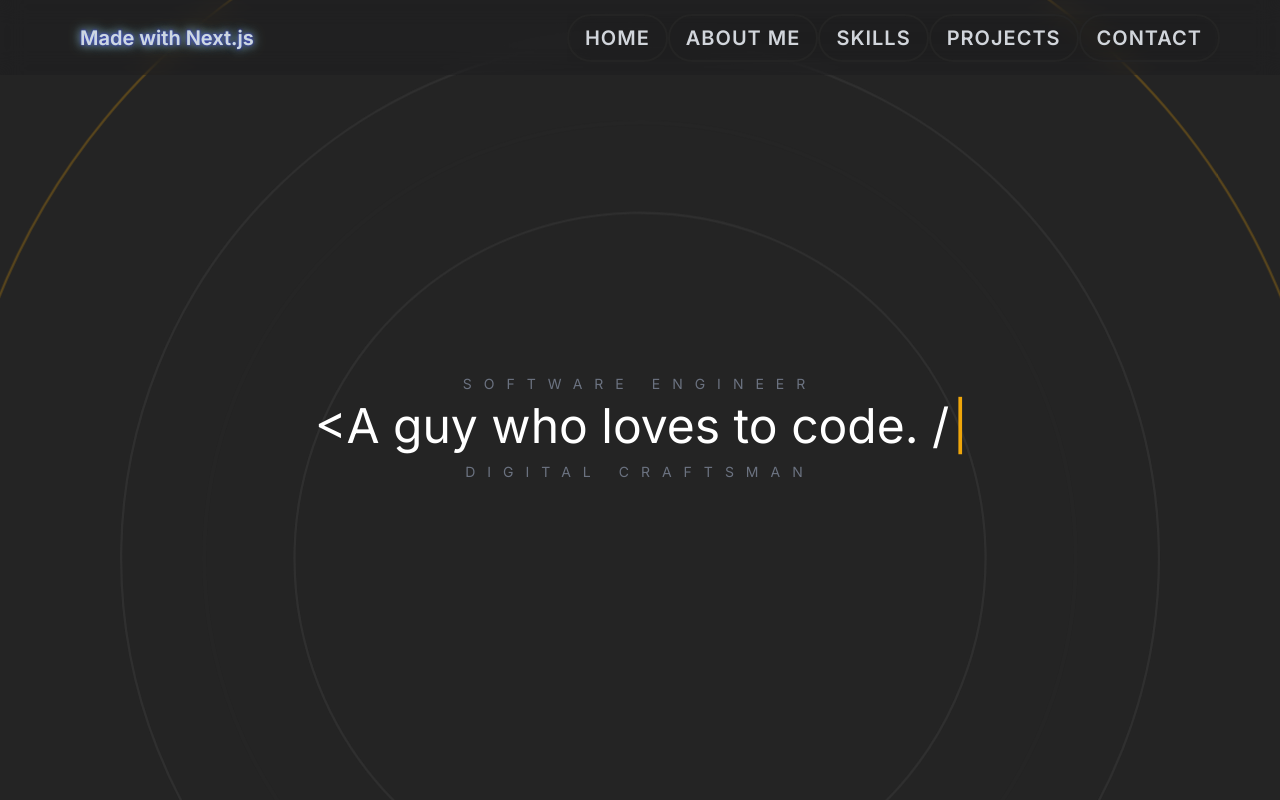
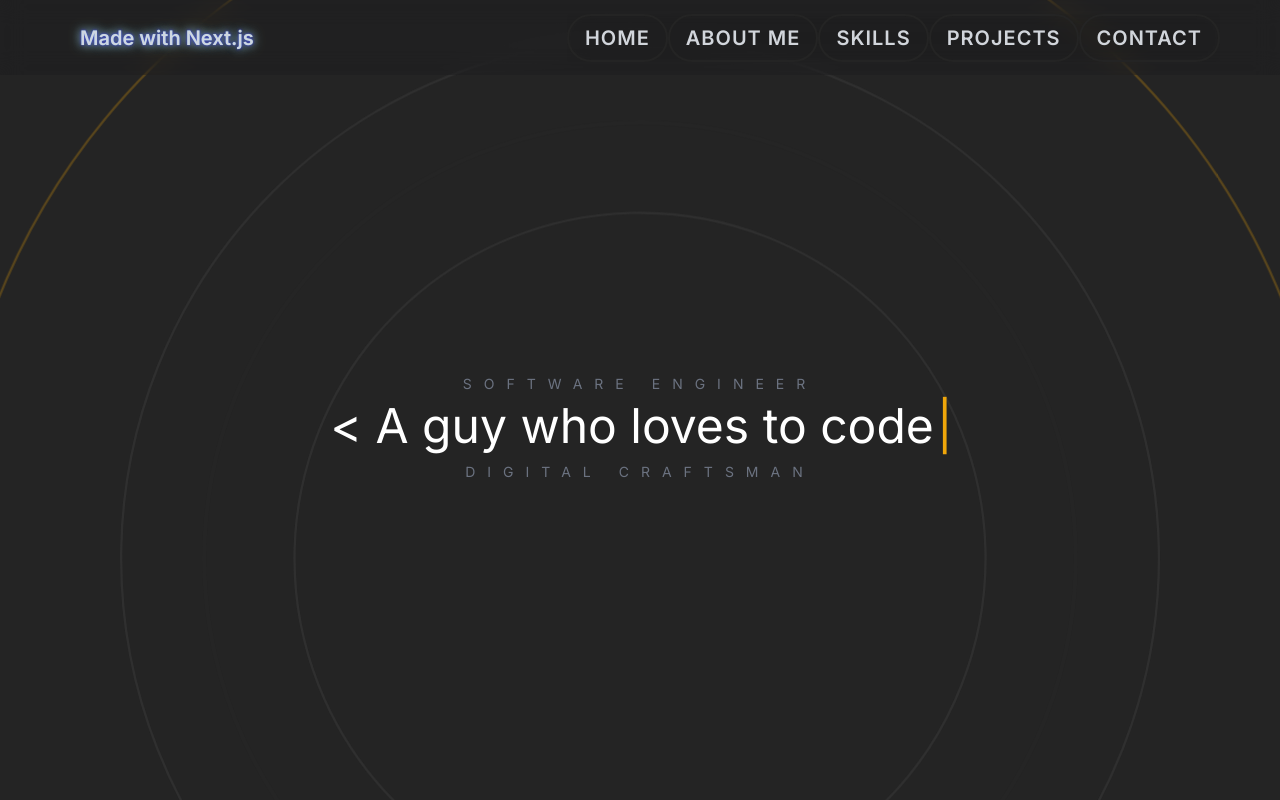
Before and after one commit to MrCyberlord/Portfolio-2.0, a Next.js app: page / in a window 1280 px wide. Shown: the top 800 px of the page. Built offline with nearby package versions, Linux system fonts and the light colour scheme.

Commit message:
Tailwind Edit-6

```diff
--- a/components/main/Hero.tsx
+++ b/components/main/Hero.tsx
@@ -9,8 +9,8 @@ type Props = {}
 export default function Hero({}: Props) {
     const [text, count] = useTypewriter({
         words: [
-            "Hi I'm Aman Jain.",
-            "<A guy who loves to code. />",
+            "Hi, I'm Aman Jain.",
+            "< A guy who loves to code />",
             "Driven by creativity and curiosity.",
         ],
         loop: true,
```
